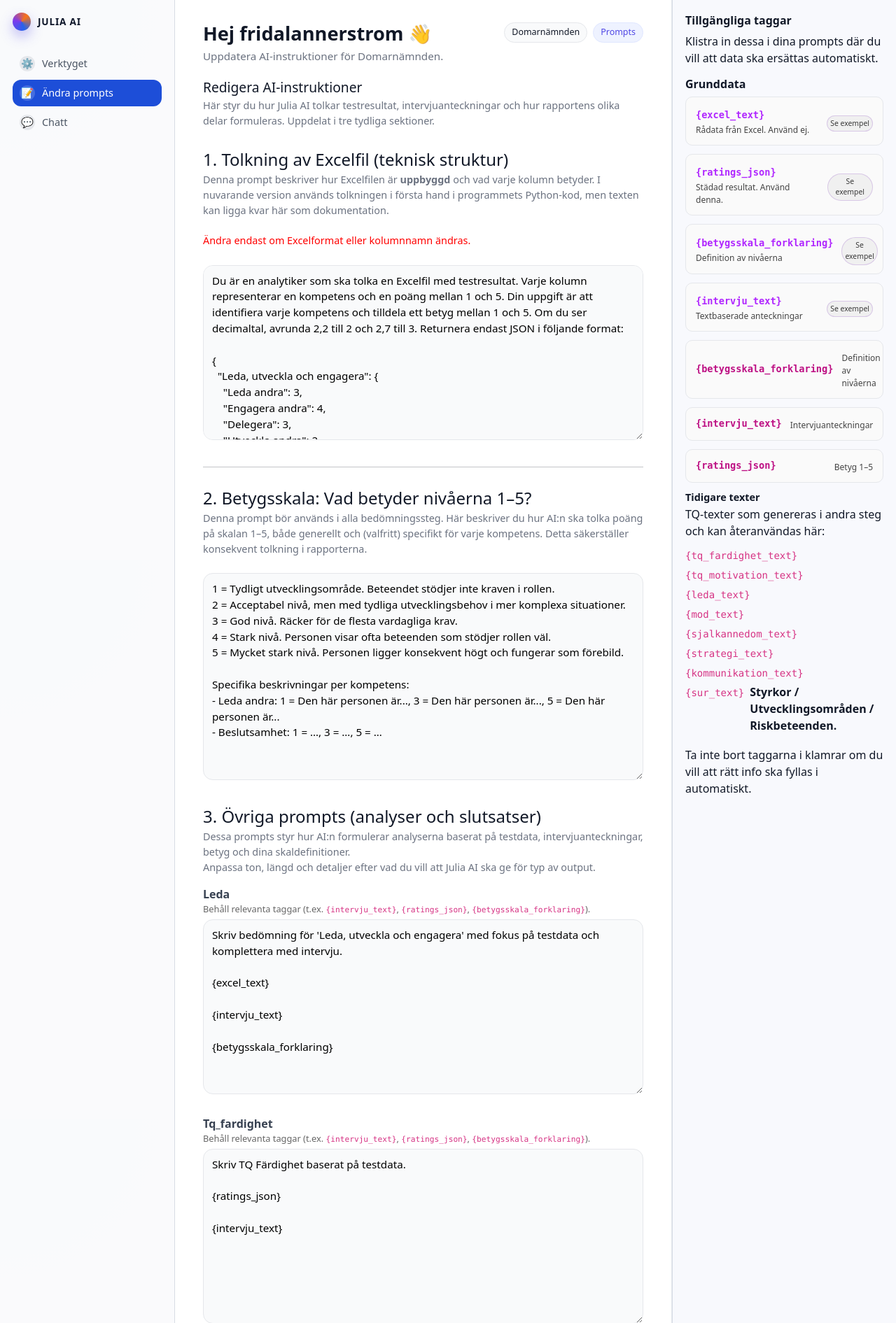
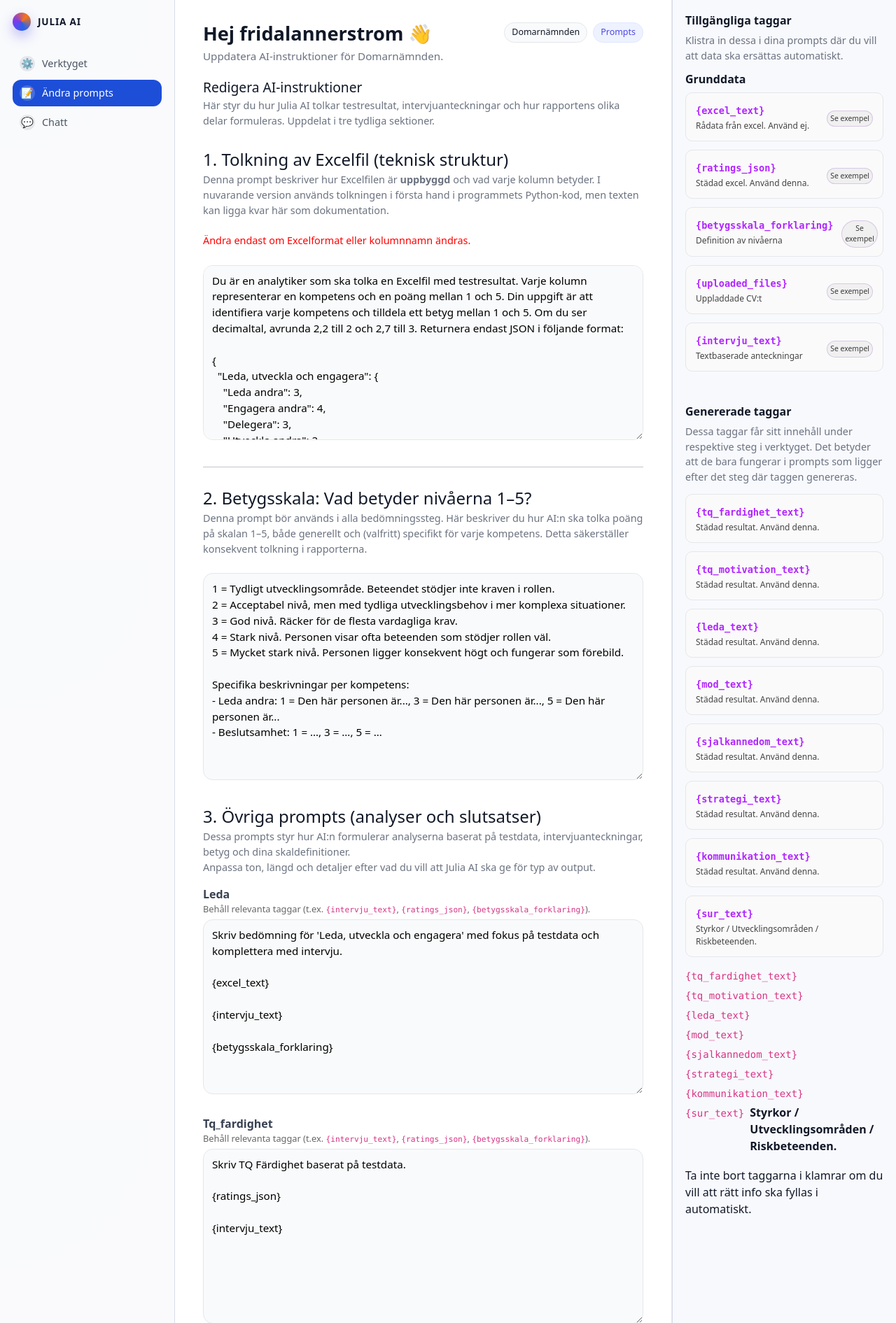
Before and after one commit to fridalannerstrom/julia, a Django app: page /prompts/ in a window 1280 px wide. Shown: the top 1891 px of the page at 70% size. Run offline with Django 4.2, Linux system fonts and the light colour scheme; a user stored in the database is signed in; data comes from the database, SQL or seed files in the repository.

Commit message:
feat: prompt example content

```diff
--- a/templates/prompt_editor.html
+++ b/templates/prompt_editor.html
@@ -172,7 +172,7 @@
     <!-- HÖGERSPALT -->
     <aside class="right-panel">
         <h3 class="assistant-title">Tillgängliga taggar</h3>
-        <p class="assistant-help">
+        <p class="assistant-help adminui-intro">
           Klistra in dessa i dina prompts där du vill att data ska ersättas automatiskt.
         </p>
 
@@ -181,7 +181,7 @@
     <div class="tag-box">
         <div class="tag-box-left">
             <code>{excel_text}</code>
-            <p>Rådata från Excel. Använd ej.</p>
+            <p>Rådata från excel. Använd ej.</p>
         </div>
 
         <button class="tag-example-btn" data-modal="modal-excel">
@@ -192,7 +192,7 @@
     <div class="tag-box">
         <div class="tag-box-left">
             <code>{ratings_json}</code>
-            <p>Städad resultat. Använd denna.</p>
+            <p>Städad excel. Använd denna.</p>
         </div>
 
         <button class="tag-example-btn" data-modal="modal-ratings">
@@ -213,6 +213,17 @@
 
     <div class="tag-box">
         <div class="tag-box-left">
+            <code>{uploaded_files}</code>
+            <p>Uppladdade CV:t</p>
+        </div>
+
+        <button class="tag-example-btn" data-modal="modal-cv">
+            Se exempel
+        </button>
+    </div>
+
+    <div class="tag-box">
+        <div class="tag-box-left">
             <code>{intervju_text}</code>
             <p>Textbaserade anteckningar</p>
         </div>
@@ -222,27 +233,71 @@
         </button>
     </div>
 
+<br>
+        <div class="assistant-section">
+           <h3 class="assistant-title">Genererade taggar</h3>
+          <p class="assistant-help adminui-intro">
+            Dessa taggar får sitt innehåll under respektive steg i verktyget.
+Det betyder att de bara fungerar i prompts som ligger efter det steg där taggen genereras.
+          </p>
 
     <div class="tag-box">
-    <code>{betygsskala_forklaring}</code>
-    <p>Definition av nivåerna</p>
+        <div class="tag-box-left">
+            <code>{tq_fardighet_text}</code>
+            <p>Städad resultat. Använd denna.</p>
+        </div>
     </div>
 
     <div class="tag-box">
-    <code>{intervju_text}</code>
-    <p>Intervjuanteckningar</p>
+        <div class="tag-box-left">
+            <code>{tq_motivation_text}</code>
+            <p>Städad resultat. Använd denna.</p>
+        </div>
     </div>
 
     <div class="tag-box">
-    <code>{ratings_json}</code>
-    <p>Betyg 1–5</p>
+        <div class="tag-box-left">
+            <code>{leda_text}</code>
+            <p>Städad resultat. Använd denna.</p>
+        </div>
     </div>
 
-        <div class="assistant-section">
-          <h4 class="assistant-section-title">Tidigare texter</h4>
-          <p class="assistant-help" style="margin-bottom:0.5rem;">
-            TQ-texter som genereras i andra steg och kan återanvändas här:
-          </p>
+    <div class="tag-box">
+        <div class="tag-box-left">
+            <code>{mod_text}</code>
+            <p>Städad resultat. Använd denna.</p>
+        </div>
+    </div>
+
+    <div class="tag-box">
+        <div class="tag-box-left">
+            <code>{sjalkannedom_text}</code>
+            <p>Städad resultat. Använd denna.</p>
+        </div>
+    </div>
+
+    <div class="tag-box">
+        <div class="tag-box-left">
+            <code>{strategi_text}</code>
+            <p>Städad resultat. Använd denna.</p>
+        </div>
+    </div>
+
+    <div class="tag-box">
+        <div class="tag-box-left">
+            <code>{kommunikation_text}</code>
+            <p>Städad resultat. Använd denna.</p>
+        </div>
+    </div>
+
+    <div class="tag-box">
+        <div class="tag-box-left">
+            <code>{sur_text}</code>
+            <p>Styrkor / Utvecklingsområden / Riskbeteenden.</p>
+        </div>
+    </div>
+
+
           <ul class="assistant-list">
             <li class="assistant-list-item">
               <span class="assistant-label"><code>{tq_fardighet_text}</code></span>
@@ -359,6 +414,60 @@ Utmaningar: tidspress och snabba deadlines.
   </div>
 </div>
 
+<!-- ===== Popup: CV ===== -->
+<div id="modal-cv" class="dn-modal">
+  <div class="dn-modal-backdrop"></div>
+  <div class="dn-modal-content">
+    <button type="button" class="dn-modal-close">×</button>
+    <h3>Exempel: {uploaded_files}</h3>
+    <div class="dn-modal-body">
+      <pre><br>
+<span style="color: red;"><b>Denna tagg fylls med den text som hämtas ur CV-PDF:en som laddas upp.
+Endast texten tas med – inga visuella element eller layout. T ex: </b></span><br>
+Emma Lindstrom
+emmalindstrom@example.com | +46 70 123 45 67 | Stockholm, Sweden
+
+Professional Summary
+Emma Lindstrom är en erfaren digital marknadsföringsspecialist med över 7 års erfarenhet inom SEO,
+innehållsstrategi och sociala medier. Emma är känd för att öka organisk trafik och utveckla högpresterande digitala kampanjer.
+
+Work Experience
+Senior Digital Marketing Specialist
+Nordic Web Solutions, Stockholm
+Jan 2020 - Present
+- Emma ledde SEO-strategin som ökade webbplatstrafiken med 65% på 18 månader. - Hon hanterade sociala
+mediekampanjer med över 100k följare. - Emma samarbetade med produkt- och försäljningsteam för att samordna budskap.
+
+Marketing Coordinator
+Bright Ideas AB, Malmö
+Aug 2016 - Dec 2019
+- Emma utvecklade innehållsstrategier och övervakade innehållsskapande. - Hon skapade
+e-postmarknadsföringskampanjer med en genomsnittlig öppningsfrekvens på 25%. - Emma genomförde
+marknadsundersökningar för att stödja produktlanseringar.
+
+Education
+MSc in Marketing and Management
+Lund University, 2014 - 2016
+
+BSc in Business Administration
+Uppsala University, 2011 - 2014
+
+Skills
+SEO & SEM
+Google Analytics & Ads
+Social Media Management
+Content Strategy
+WordPress & CMS
+Adobe Photoshop & Illustrator
+Languages
+Swedish (Native)
+English (Fluent)
+Spanish (Intermediate)
+      </pre>
+    </div>
+  </div>
+</div>
+
 <!-- ===== Popup: Ratings JSON ===== -->
 <div id="modal-ratings" class="dn-modal">
   <div class="dn-modal-backdrop"></div>
```
Lines whose indentation alone changed are shown as unchanged.
